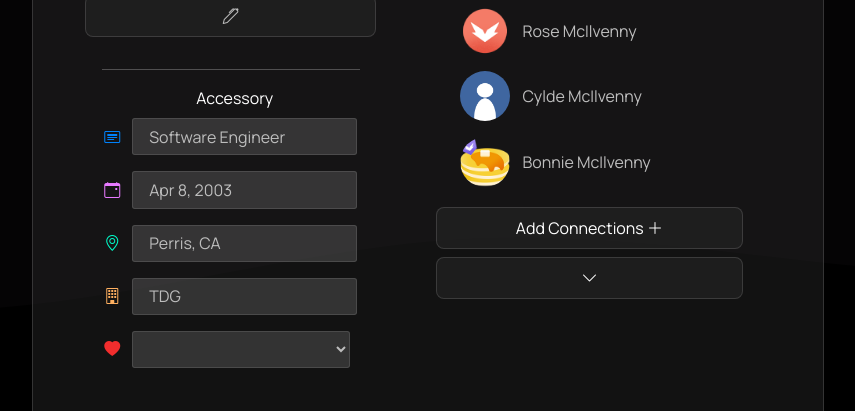
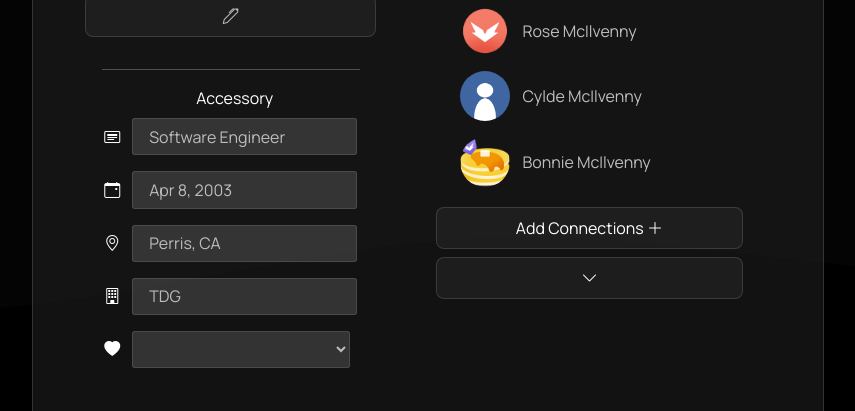
Before and after one commit to TDG-Org/Statue-Status, a React (Create React App) app in the folder client/: page /profile in a window 1280 px wide. Shown: the part 1520-1931 px from the top of the page, without its empty margins (422-1277 px from the left). Built offline with nearby package versions, Linux system fonts and the light colour scheme.

Commit message:
added functionality so the colors show if the accessories section is active

```diff
--- a/client/src/components/Statue/Profile Statue/Primary/ProfileStatueAccessory.jsx
+++ b/client/src/components/Statue/Profile Statue/Primary/ProfileStatueAccessory.jsx
@@ -218,7 +218,7 @@ const ProfileStatueAccessory = () => {
 
       {/* Headline  */}
       <div className="accessories-headline">
-        <i className="bi bi-card-heading besc-blue"></i>
+        <i className={`bi bi-card-heading ${editStatueAccessoryActive ? "besc-blue" : ""}`}></i>
           <input
             type="text"
             name="headline"
@@ -233,7 +233,7 @@ const ProfileStatueAccessory = () => {
 
       {/* Birthday  */}
       <div className="accessories-birthday">
-        <i className="bi bi-calendar-event besc-purple"></i>
+        <i className={`bi bi-calendar-event ${editStatueAccessoryActive ? "besc-purple" : ""}`}></i>
         <DatePicker
           id="theDatePicker"
           selected={selectedDate}
@@ -250,7 +250,7 @@ const ProfileStatueAccessory = () => {
 
       {/* Location  */}
       <div className="accessories-location">
-        <i className="bi bi-geo-alt besc-green"></i>
+        <i className={`bi bi-geo-alt  ${editStatueAccessoryActive ? "besc-green" : ""}`}></i>
           <input
             type="text"
             name="location"
@@ -264,7 +264,7 @@ const ProfileStatueAccessory = () => {
 
       {/* Company  */}
       <div className="accessories-company">
-        <i className="bi bi-building besc-orange"></i>
+        <i className={`bi bi-building  ${editStatueAccessoryActive ? "besc-orange" : ""}`}></i>
           <input
             type="text"
             name="company"
@@ -278,7 +278,7 @@ const ProfileStatueAccessory = () => {
 
       {/* Relationship  */}
       <div className="accessories-relationship">
-          <i className="bi bi-heart-fill besc-red"></i>
+          <i className={`bi bi-heart-fill  ${editStatueAccessoryActive ? "besc-red" : ""}`}></i>
           <div className="accessories-relationship-content">
           <select
           name="relationship"
--- a/client/src/sass/components/Profile Statue/ProfileStatue.scss
+++ b/client/src/sass/components/Profile Statue/ProfileStatue.scss
@@ -161,20 +161,31 @@
         flex-direction: column;
 
         // Icons Colors
+        .bi {
+          transition: all 250ms ease;
+        }
         .besc-blue {
           color: $prime-clr;
+
         }
         .besc-purple {
           color: rgb(231, 122, 255);
+          transition: all 250ms ease 215ms;
+
         }
         .besc-green {
           color: $second-clr;
+          transition: all 250ms ease 378.5ms;
+
         }
         .besc-orange {
           color: rgb(255, 176, 96);
+          transition: all 250ms ease 620ms;
+
         }
         .besc-red {
           color: $red-clr;
+          transition: all 250ms ease 700ms;
         }
 
         // Accessories
```
